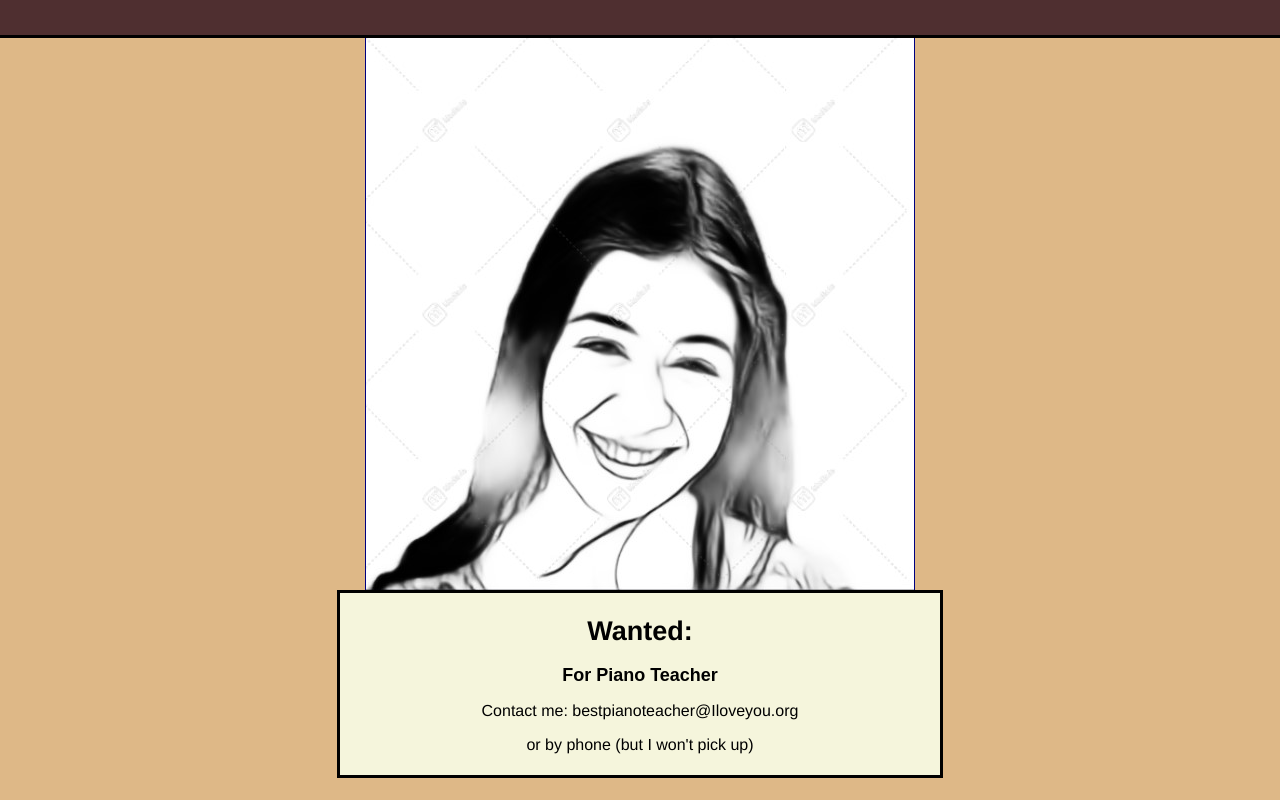
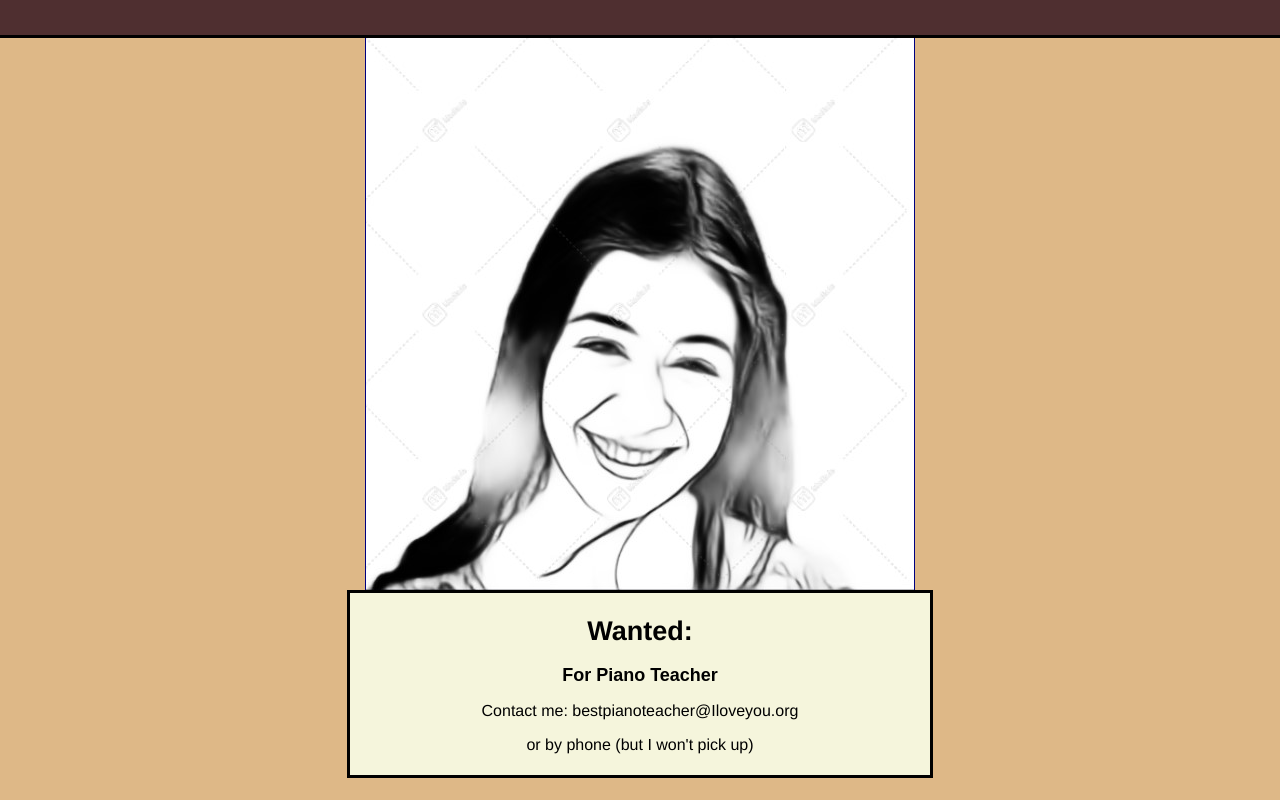
Before and after one commit to elijahestoll/elijahestoll.github.io, a plain HTML site: page index.html in a window 1280 px wide. Drawn offline with Linux system fonts and the light colour scheme.

Commit message:
final2.o

```diff
--- a/styles.css
+++ b/styles.css
@@ -6,7 +6,7 @@ body {
 img {
   display: block;
   width: auto;
-  max-width: 100%;
+  max-width: 80%;
   height: auto;
   margin-left: auto;
   margin-right: auto;
@@ -43,8 +43,8 @@ p {
 
 .textbox {
   display: block;
-  width: 100%;
-  max-width: 600px;
+  width: 95%;
+  max-width: 580px;
   border: 3px solid black;
   margin-left: auto;
   margin-right: auto;
```
